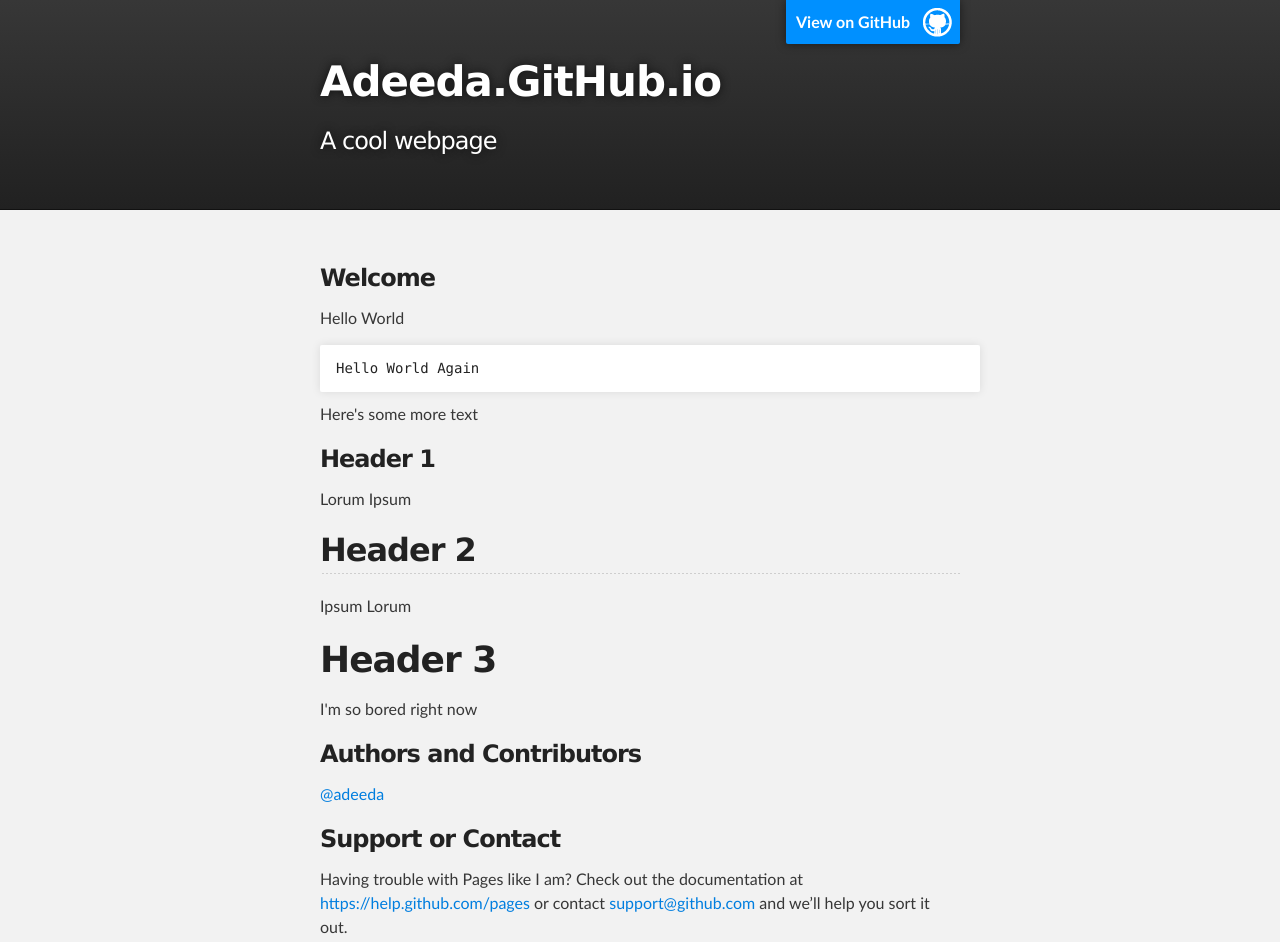
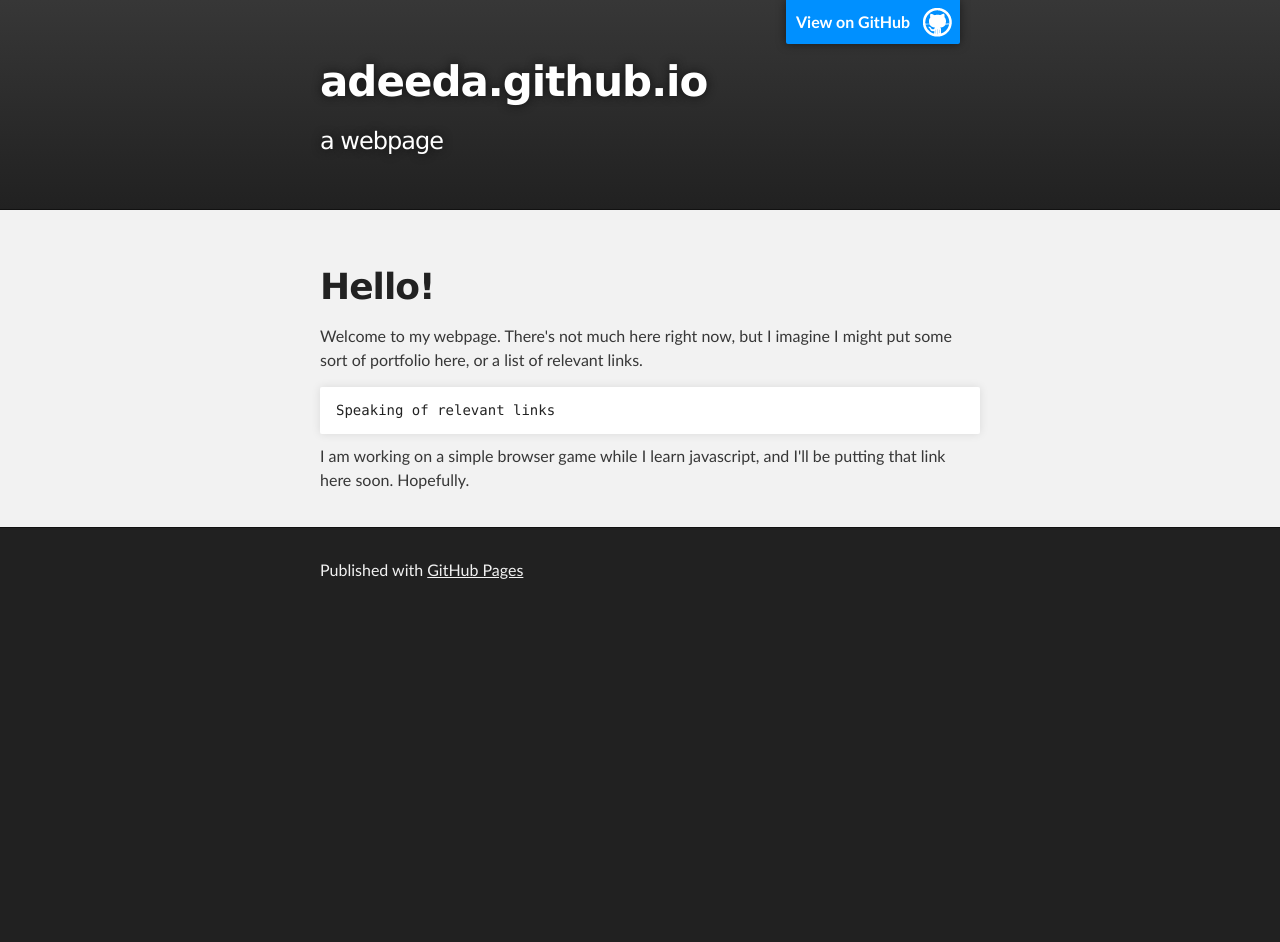
Before and after one commit to adeeda/adeeda.github.io, a plain HTML site: page index.html in a window 1280 px wide. Shown: the top 942 px of the page. After the commit the page ends 800 px from the top, so only its background shows below. Drawn offline with Linux system fonts and the light colour scheme.

Commit message:
Fixing up
It's been a while. I'm learning javascript, and saw how old this was so I cleaned it up a little.

```diff
--- a/index.html
+++ b/index.html
@@ -1,14 +1,13 @@
 <!DOCTYPE html>
 <html>
-
   <head>
     <meta charset='utf-8'>
     <meta http-equiv="X-UA-Compatible" content="chrome=1">
-    <meta name="description" content="Adeeda.GitHub.io : A cool webpage">
+    <meta name="description" content="adeeda.github.io">
 
     <link rel="stylesheet" type="text/css" media="screen" href="stylesheets/stylesheet.css">
 
-    <title>Adeeda.GitHub.io</title>
+    <title>adeeda.github.io</title>
   </head>
 
   <body>
@@ -17,9 +16,8 @@
     <div id="header_wrap" class="outer">
         <header class="inner">
           <a id="forkme_banner" href="https://github.com/adeeda">View on GitHub</a>
-
-          <h1 id="project_title">Adeeda.GitHub.io</h1>
-          <h2 id="project_tagline">A cool webpage</h2>
+          <h1 id="project_title">adeeda.github.io</h1>
+          <h2 id="project_tagline">a webpage</h2>
 
         </header>
     </div>
@@ -27,40 +25,29 @@
     <!-- MAIN CONTENT -->
     <div id="main_content_wrap" class="outer">
       <section id="main_content" class="inner">
-        <h3>
-<a id="welcome" class="anchor" href="#welcome" aria-hidden="true"><span class="octicon octicon-link"></span></a>Welcome</h3>
+        <h1><a id="welcome" class="anchor" href="#welcome" aria-hidden="true"><span class="octicon octicon-link"></span></a>Hello!</h1>
 
-<p>Hello World</p>
+			<p>Welcome to my webpage. There's not much here right now, but I imagine I might put some sort of portfolio here, or a list of relevant links.</p>
 
-<pre><code>Hello World Again
-</code></pre>
+			<pre><code>Speaking of relevant links</code></pre>
 
-<p>Here's some more text</p>
+			<p>I am working on a simple browser game while I learn javascript, and I'll be putting that link here soon. Hopefully.</p>
 
-<h3>
-<a id="header-1" class="anchor" href="#header-1" aria-hidden="true"><span class="octicon octicon-link"></span></a>Header 1</h3>
+			<!--
 
-<p>Lorum Ipsum</p>
+			<h2><a id="header-1" class="anchor" href="#header-1" aria-hidden="true"><span class="octicon octicon-link"></span></a>Header 1</h2>
 
-<h2>
-<a id="header-2" class="anchor" href="#header-2" aria-hidden="true"><span class="octicon octicon-link"></span></a>Header 2</h2>
+			<p>Lorum Ipsum</p>
 
-<p>Ipsum Lorum</p>
+			<h2><a id="header-2" class="anchor" href="#header-2" aria-hidden="true"><span class="octicon octicon-link"></span></a>Header 2</h2>
 
-<h1>
-<a id="header-3" class="anchor" href="#header-3" aria-hidden="true"><span class="octicon octicon-link"></span></a>Header 3</h1>
+			<p>Ipsum Lorum</p>
 
-<p>I'm so bored right now</p>
+			<h2><a id="header-3" class="anchor" href="#header-3" aria-hidden="true"><span class="octicon octicon-link"></span></a>Header 3</h2>
 
-<h3>
-<a id="authors-and-contributors" class="anchor" href="#authors-and-contributors" aria-hidden="true"><span class="octicon octicon-link"></span></a>Authors and Contributors</h3>
+			<p>I'm so bored right now</p>
 
-<p><a href="https://github.com/adeeda" class="user-mention">@adeeda</a></p>
-
-<h3>
-<a id="support-or-contact" class="anchor" href="#support-or-contact" aria-hidden="true"><span class="octicon octicon-link"></span></a>Support or Contact</h3>
-
-<p>Having trouble with Pages like I am? Check out the documentation at <a href="https://help.github.com/pages">https://help.github.com/pages</a> or contact <a href="mailto:support@github.com">support@github.com</a> and we’ll help you sort it out.</p>
+			-->
       </section>
     </div>
 
@@ -71,7 +58,5 @@
       </footer>
     </div>
 
-
-
   </body>
 </html>
```
Also changed, not shown: 1 other file.
